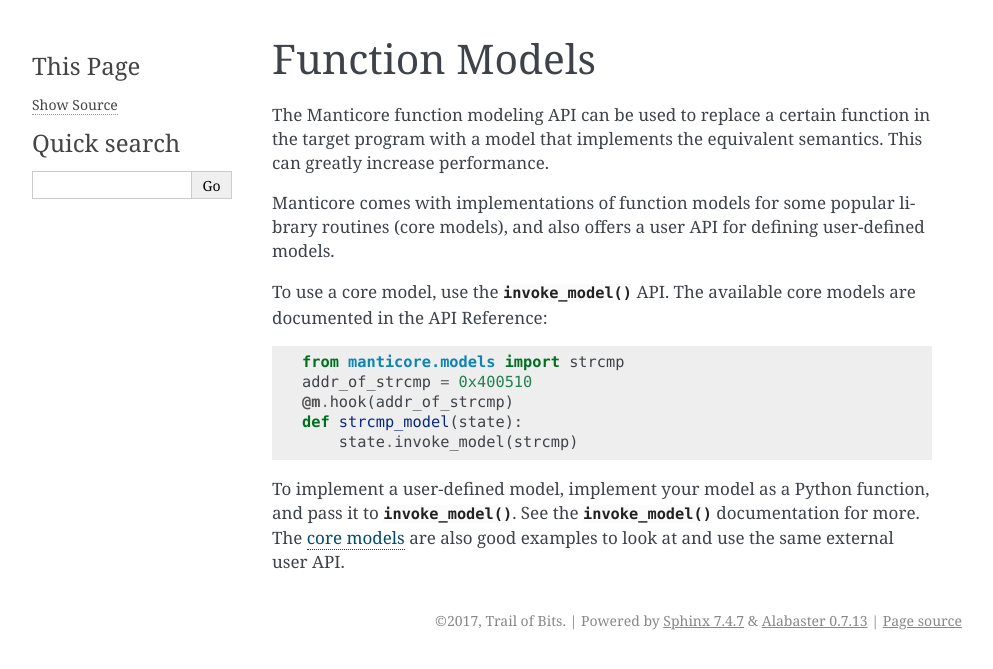
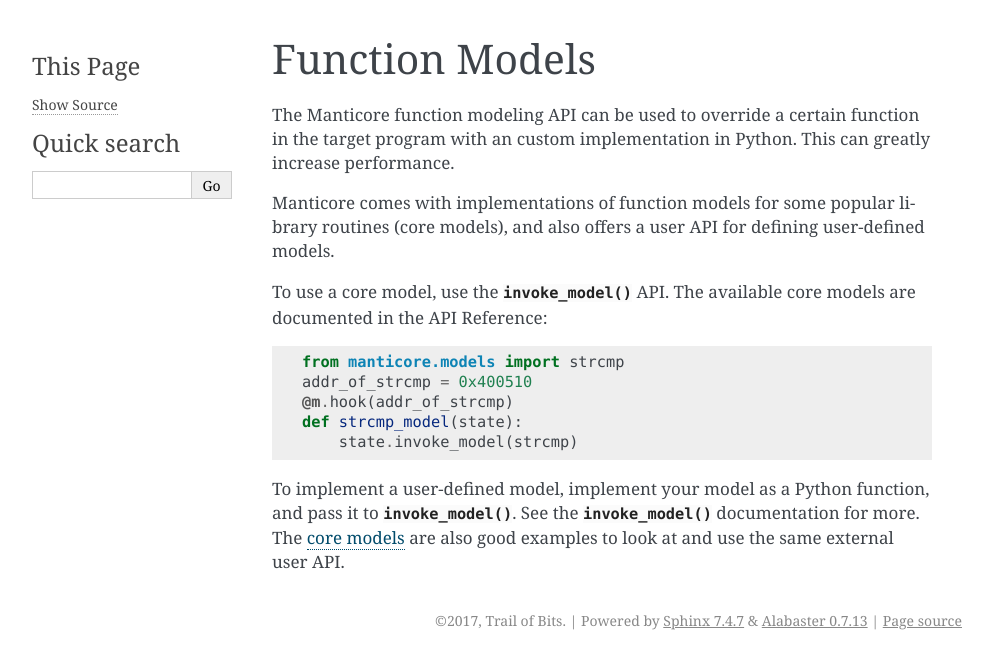
Before and after one commit to trailofbits/manticore, a Sphinx documentation site: the page built from docs/models.rst, in a window 1280 px wide. Shown: the top 669 px of the page, without its empty margins (148-1141 px from the left). Built offline with Sphinx 7.4.7, drawn with Linux system fonts in a browser that asks for light colours.

Commit message:
Phrasing

```diff
--- a/docs/models.rst
+++ b/docs/models.rst
@@ -1,9 +1,9 @@
 Function Models
 ===============
 
-The Manticore function modeling API can be used to replace a certain
-function in the target program with a model that implements the equivalent
-semantics. This can greatly increase performance.
+The Manticore function modeling API can be used to override a certain
+function in the target program with an custom implementation in Python.
+This can greatly increase performance.
 
 Manticore comes with implementations of function models for some popular library routines (core models),
 and also offers a user API for defining user-defined models.
```
